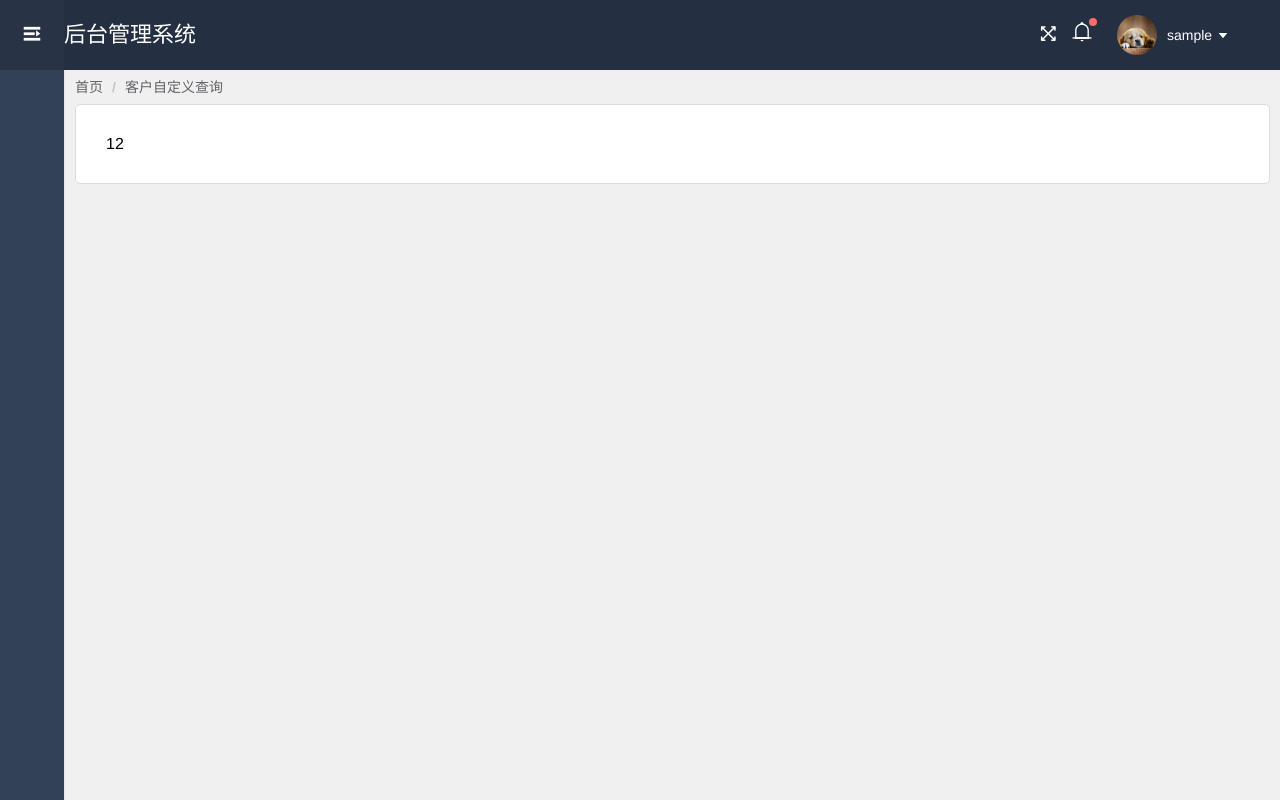
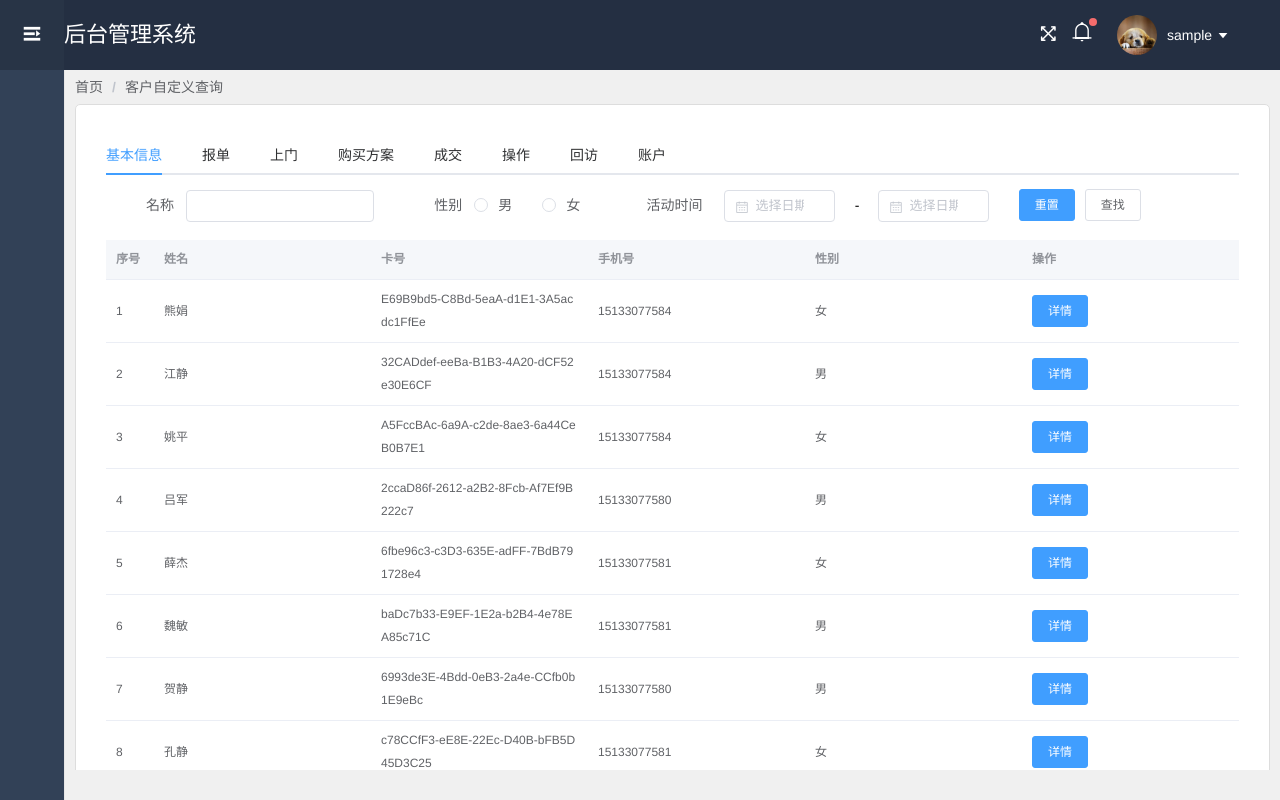
Before and after one commit to ludan1107743896/Vue-project, a Vue app: page /customerInquiry in a window 1280 px wide. Built offline with nearby package versions, Linux system fonts and the light colour scheme; sample sign-in values are in the browser's storage; a small style sheet from the web is missing.

Commit message:
展示数据table

```diff
--- /dev/null
+++ b/src/components/page/customerInquiry/components/BasicInfoComp.vue
@@ -0,0 +1,84 @@
+<template>
+    <div>
+        <el-form ref="form" :model="form" label-width="80px">
+            <el-row :gutter="20">
+                <el-col :span="6">
+                    <el-form-item label="名称" prop="name">
+                        <el-input v-model="form.name"></el-input>
+                    </el-form-item>
+                </el-col>
+                <el-col :span="5">
+                    <el-form-item label="性别" prop="resource">
+                        <el-radio-group v-model="form.resource">
+                            <el-radio label="男"></el-radio>
+                            <el-radio label="女"></el-radio>
+                        </el-radio-group>
+                    </el-form-item>
+                </el-col>
+                <el-col :span="8">
+                    <el-form-item label="活动时间">
+                        <el-col :span="11" required>
+                            <el-date-picker
+                                type="date"
+                                placeholder="选择日期"
+                                v-model="form.date1"
+                                style="width: 100%;"
+                            ></el-date-picker>
+                        </el-col>
+                        <el-col class="line" :span="2">-</el-col>
+                        <el-col :span="11">
+                            <el-date-picker
+                                type="date"
+                                placeholder="选择日期"
+                                v-model="form.date2"
+                                style="width: 100%;"
+                            ></el-date-picker>
+                        </el-col>
+                    </el-form-item>
+                </el-col>
+                <el-col :span="5">
+                    <el-button type="primary">重置</el-button>
+                    <el-button>查找</el-button>
+                </el-col>
+            </el-row>
+        </el-form>
+        <el-table :data="tableData" style="width: 100%">
+            <el-table-column label="序号" type="index"></el-table-column>
+            <el-table-column prop="name" label="姓名"></el-table-column>
+            <el-table-column prop="cardnumber" label="卡号"></el-table-column>
+            <el-table-column prop="phoneNum" label="手机号"></el-table-column>
+            <el-table-column prop="six" label="性别">
+                <template slot-scope="scope">
+                    <span v-if="scope.row.six === '1'">男</span>
+                    <span v-else>女</span>
+                </template>
+            </el-table-column>
+            <el-table-column label="操作">
+                <template>
+                    <el-button type="primary">详情</el-button>
+                </template>
+            </el-table-column>
+        </el-table>
+    </div>
+</template>
+<script>
+import axios from 'axios';
+export default {
+    data() {
+        return {
+            tableData: [],
+            form: {
+                name: '',
+                resource: 'woman',
+                date1: '',
+                date2: ''
+            }
+        };
+    },
+    mounted() {
+        axios.get('/user/infoList').then(res => {
+            this.tableData = res.data;
+        })
+    }
+};
+</script>
--- a/src/components/page/customerInquiry/index.vue
+++ b/src/components/page/customerInquiry/index.vue
@@ -2,21 +2,39 @@
     <div>
         <bread-crumb :titleList="title"></bread-crumb>
         <div class="container">
-            12
+            <el-tabs v-model="activeName" @tab-click="handleClick">
+                <el-tab-pane label="基本信息" name="basicInfo">
+                    <BasicInfoComp />
+                </el-tab-pane>
+                <el-tab-pane label="报单" name="form">报单</el-tab-pane>
+                <el-tab-pane label="上门" name="goupdoor">上门</el-tab-pane>
+                <el-tab-pane label="购买方案" name="buy">购买方案</el-tab-pane>
+                <el-tab-pane label="成交" name="success">成交</el-tab-pane>
+                <el-tab-pane label="操作" name="options">操作</el-tab-pane>
+                <el-tab-pane label="回访" name="callback">回访</el-tab-pane>
+                <el-tab-pane label="账户" name="user">账户</el-tab-pane>
+            </el-tabs>
         </div>
     </div>
 </template>
 <script>
 import breadCrumb from '../storeManagement/breadcrumb.vue';
-
+import BasicInfoComp from './components/BasicInfoComp.vue';
 export default {
     data() {
         return {
-            title: ['首页', '客户自定义查询']
+            title: ['首页', '客户自定义查询'],
+            activeName: 'basicInfo'
+        };
+    },
+    methods: {
+        handleClick(e) {
+            console.log(e, '--------e------')
         }
     },
     components: {
         breadCrumb,
+        BasicInfoComp,
     }
-}
+};
 </script>
--- a/src/mock/api.js
+++ b/src/mock/api.js
@@ -72,3 +72,10 @@ Mock.mock('/instrumentManagement/tableList', getDataSource(10, {
   numCount: 'integer',
   status: ['S01', "S02", "S03"],
 }))
+// 用户信息列表
+Mock.mock('/user/infoList', getDataSource(10, {
+  name: 'cname',
+  cardnumber: 'guid',
+  phoneNum: ['15133077580', '15133077581', '15133077584'],
+  six: ['0', '1'],
+}))
```
